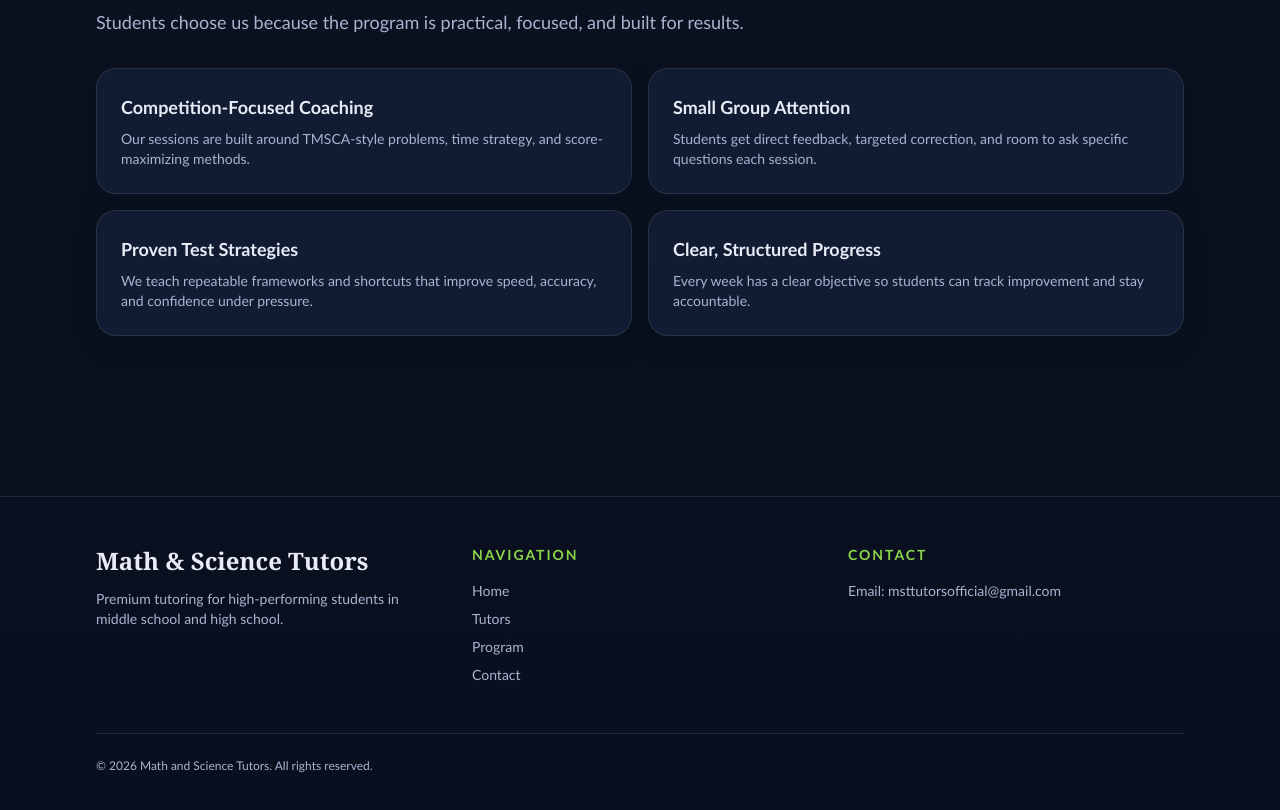
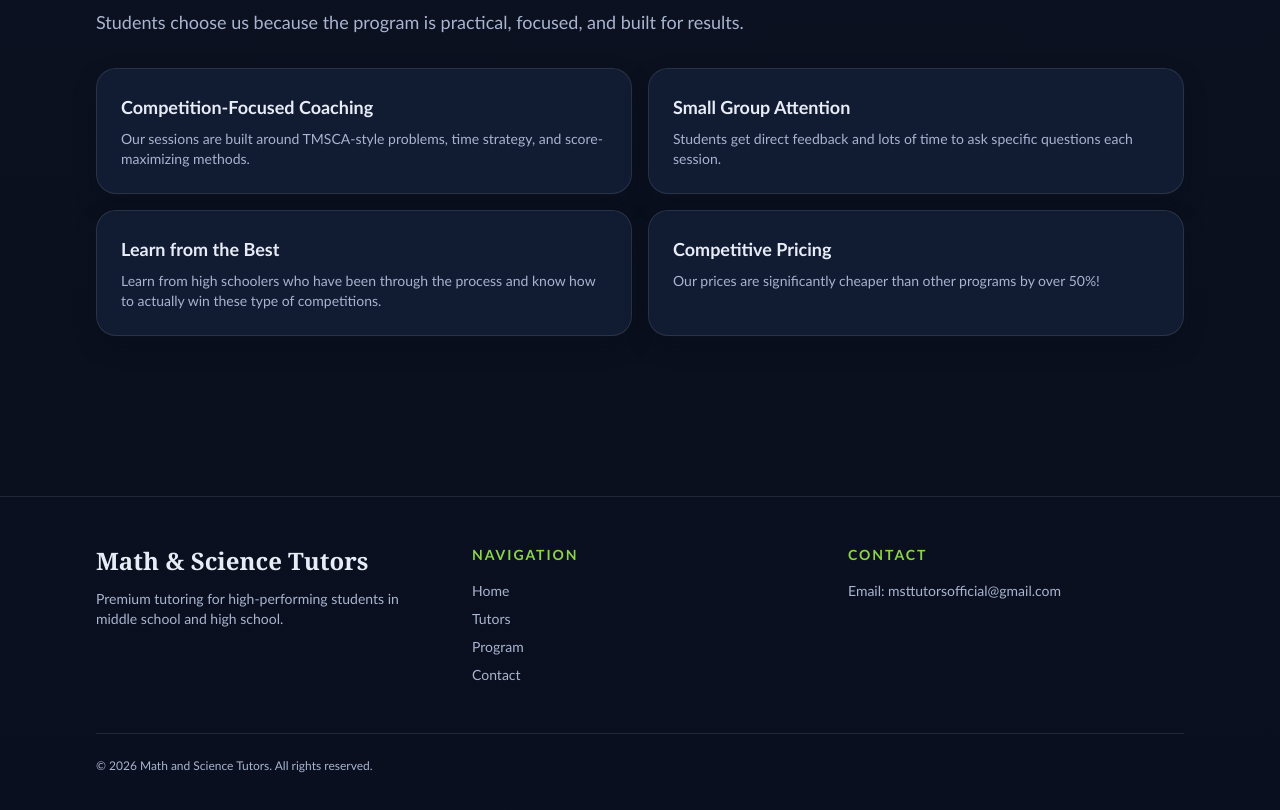
Before and after one commit to myalageri22/mstwebsite, a Next.js app: page /program in a window 1280 px wide. Shown: the part 1181-1991 px from the top of the page. Built offline with nearby package versions, Linux system fonts and the light colour scheme.

Commit message:
Update program page titles and descriptions

```diff
--- a/src/app/program/page.tsx
+++ b/src/app/program/page.tsx
@@ -26,17 +26,17 @@ const whyChooseUs = [
   {
     title: "Small Group Attention",
     description:
-      "Students get direct feedback, targeted correction, and room to ask specific questions each session."
+      "Students get direct feedback and lots of time to ask specific questions each session."
   },
   {
-    title: "Proven Test Strategies",
+    title: "Learn from the Best",
     description:
-      "We teach repeatable frameworks and shortcuts that improve speed, accuracy, and confidence under pressure."
+      "Learn from high schoolers who have been through the process and know how to actually win these type of competitions."
   },
   {
-    title: "Clear, Structured Progress",
+    title: "Competitive Pricing",
     description:
-      "Every week has a clear objective so students can track improvement and stay accountable."
+      "Our prices are significantly cheaper than other programs by over 50%!"
   }
 ];
 
```
